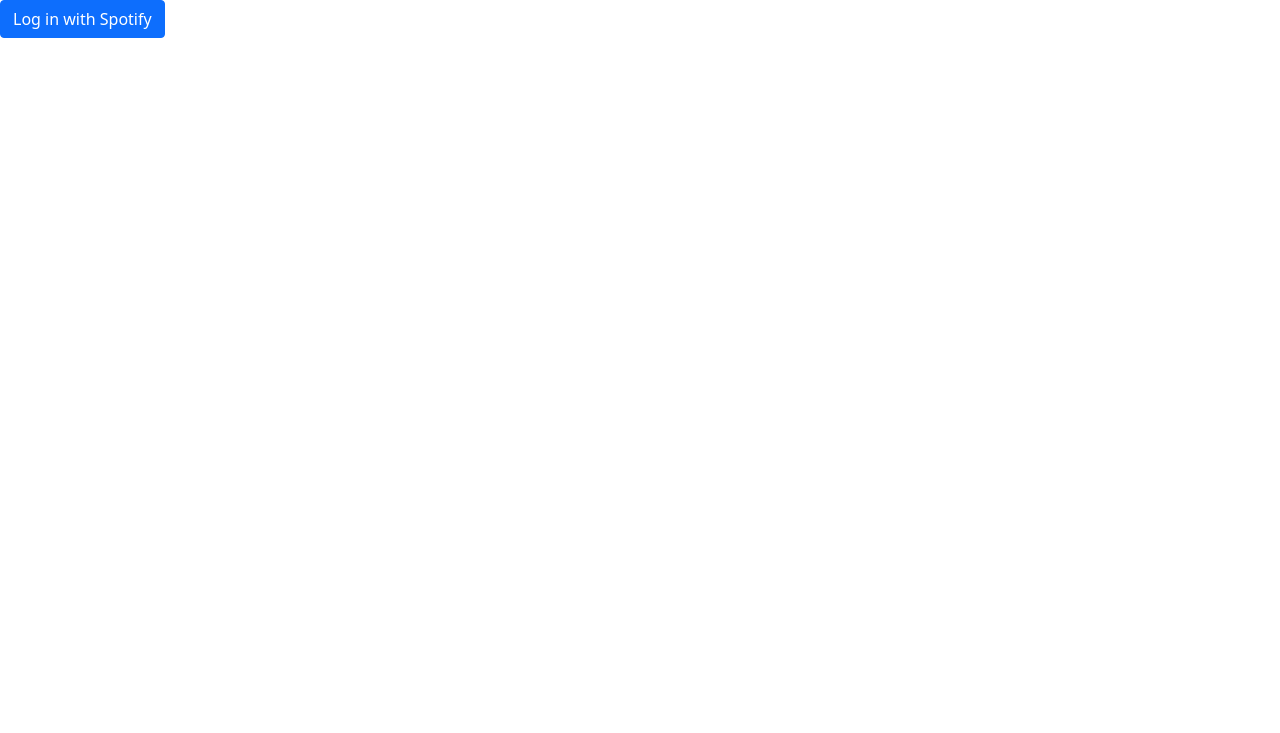
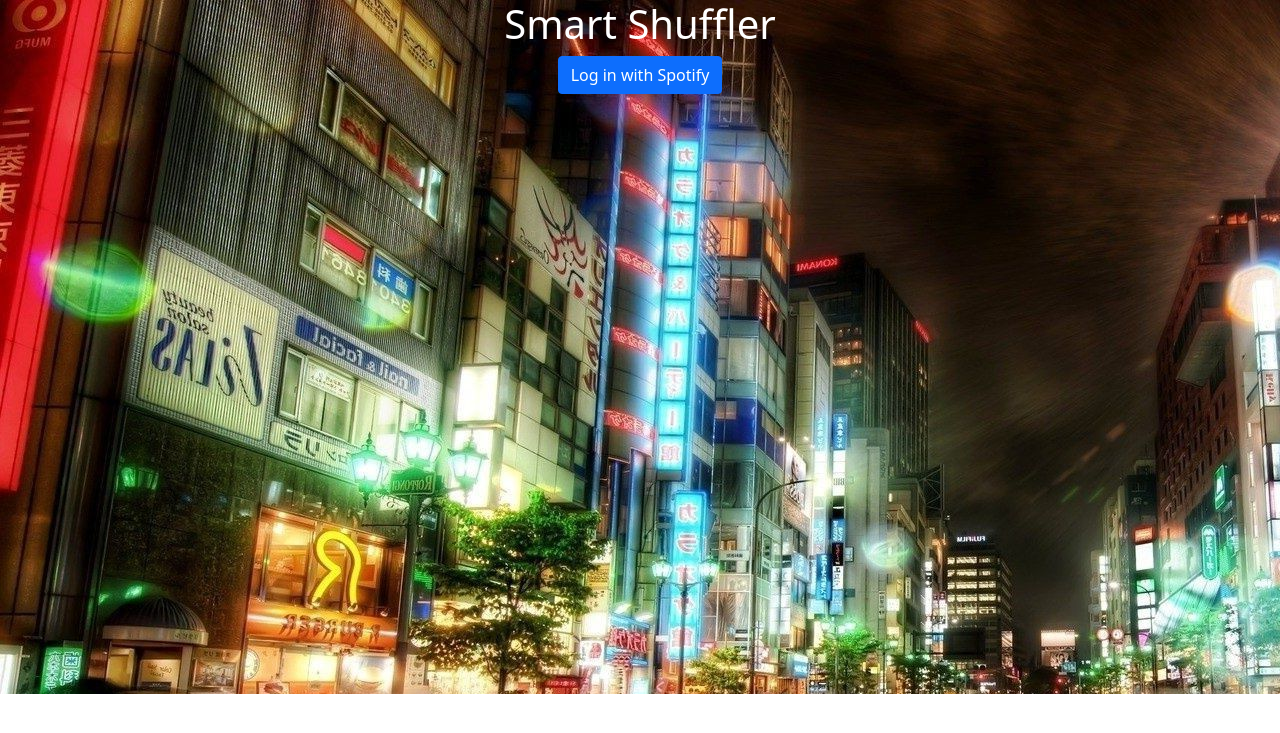
Before and after one commit to ranfisfrancisco/spotify-shuffler-webpage, a Django app: page / in a window 1280 px wide. Shown: the top 733 px of the page. Run offline with Django 4.2, Linux system fonts and the light colour scheme.

Commit message:
Can have background image

```diff
--- a/main/templates/main/base.html
+++ b/main/templates/main/base.html
@@ -5,11 +5,11 @@
 
     <link rel="stylesheet" href="https://cdn.jsdelivr.net/npm/bootstrap@5.1.3/dist/css/bootstrap.min.css" integrity="sha384-1BmE4kWBq78iYhFldvKuhfTAU6auU8tT94WrHftjDbrCEXSU1oBoqyl2QvZ6jIW3" crossorigin="anonymous">
 
-    <link rel="shortcut icon" href="{% static 'icons/favicon.ico' %}" type="image/x-icon">
+   <link rel="shortcut icon" href="{% static 'icons/favicon.ico' %}" type="image/x-icon">
 
-    {% block headcontent %}
-    <link rel="stylesheet" href="{% static 'css/login.css' %}">
-    {% endblock %}
+   {% block headcontent %}
+   {% endblock %}
+
 </head>
 
 <body>
--- a/main/templates/main/login.html
+++ b/main/templates/main/login.html
@@ -1,5 +1,15 @@
 {% extends 'main/base.html' %}
+{% load static %}
+
+{% block headcontent %}
+    <link rel="stylesheet" href="{% static 'css/login.css' %}">
+{% endblock %}
 
 {% block content %}
-<a href="/login" class="btn btn-primary">Log in with Spotify</a>
+    <div class ="login-page">
+        <div id="welcome-content" class="welcome-content">
+            <h1> Smart Shuffler </h1>
+            <a href="/login" class="btn btn-primary">Log in with Spotify</a>
+        </div>
+    </div>
 {% endblock %}
--- a/main/templates/main/select.html
+++ b/main/templates/main/select.html
@@ -1,4 +1,5 @@
 {% extends 'main/base.html' %}
+{% load static %}
 
 {% block content %}
 <h1>Select Playlists</h1>
--- a/static/css/login.css
+++ b/static/css/login.css
@@ -0,0 +1,14 @@
+
+.login-page {
+	background-image: url('../images/city.jpg');
+	background-color: black;
+	color: white;
+	padding-bottom: 600px;
+}
+
+.welcome-content{
+	width:100%;
+	position: relative;
+	display: inline-block;
+	text-align: center;
+}
```
Also changed, not shown: static/images/city.jpg (added).
